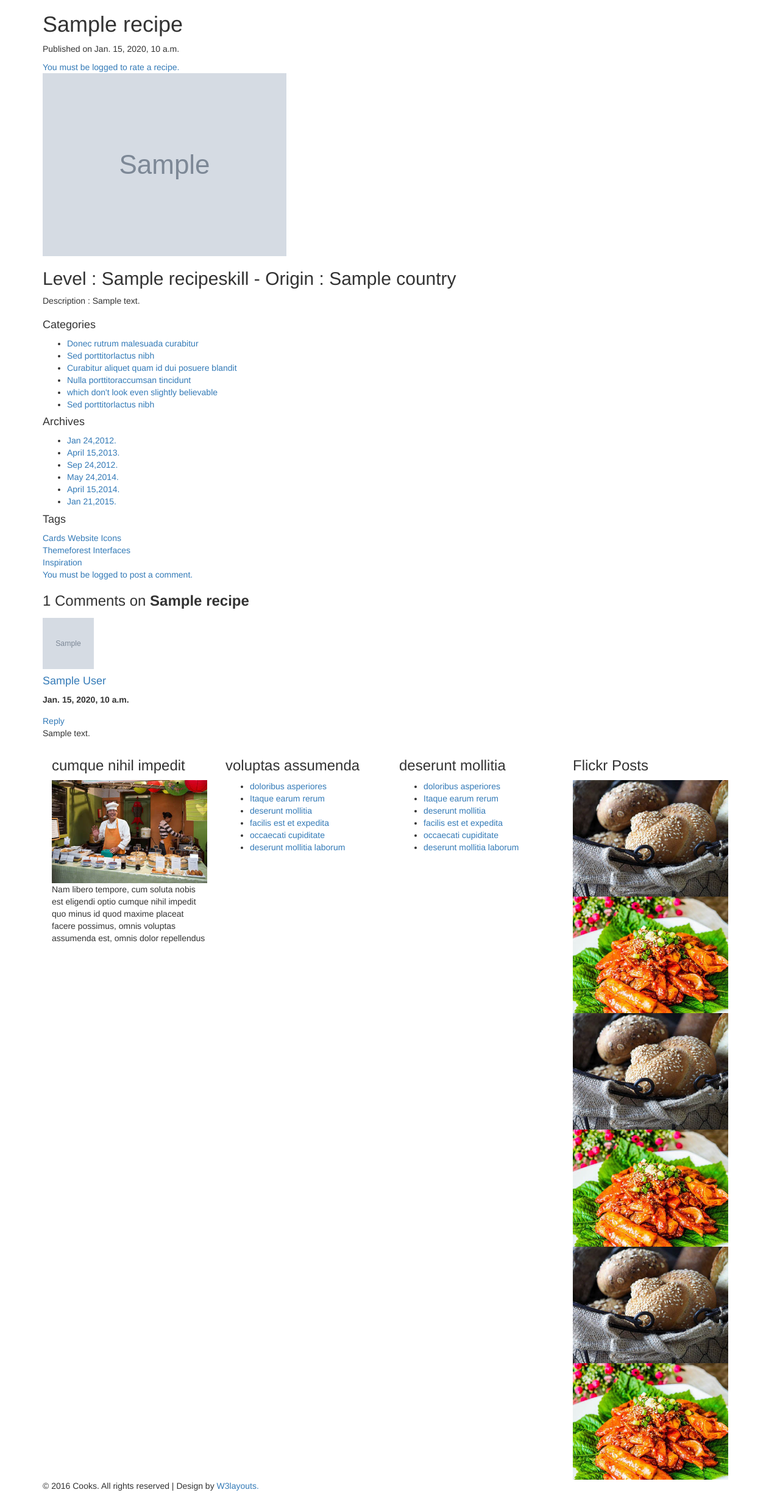
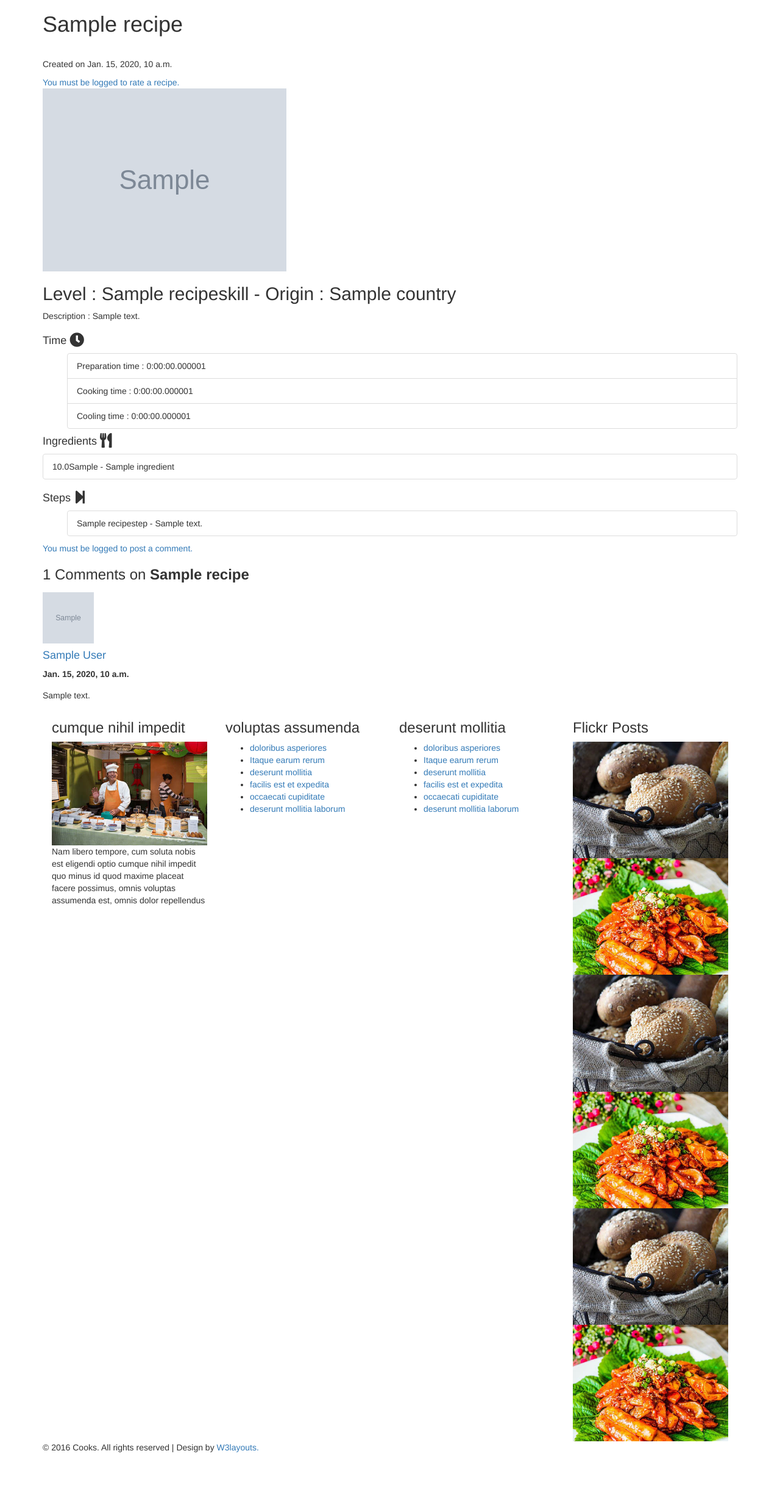
Before and after one commit to vmullet/MasterCook, a Django app: a page that uses recipes/templates/recipes/recipes_details.html in a window 1280 px wide. Shown: the part 72-2528 px from the top of the page at 61% size. After the commit the page ends 2453 px from the top, so only its background shows below. Run offline with Django 3.2, Linux system fonts and the light colour scheme; tables that the repository leaves empty hold one stand-in row (values such as "Sample post"); grey boxes marked "Sample" are stand-in pictures; some libraries are stand-ins or nearby versions.

Commit message:
Fixed comments problems and improved details page

```diff
--- a/accounts/forms.py
+++ b/accounts/forms.py
@@ -2,7 +2,6 @@ from django import forms
 from django.utils.translation import ugettext_lazy as _
 from django.contrib.auth.forms import AuthenticationForm, UserCreationForm, PasswordChangeForm
 from django.contrib.auth.models import User
-from django.contrib.admin import widgets
 from .models import CookerProfile
 from generic.models import Country
 
@@ -144,9 +143,10 @@ class CookerChangePasswordForm(PasswordChangeForm):
 
 
 class CookerProfileForm(forms.ModelForm):
-    date_of_birth = forms.DateField(widget=widgets.AdminDateWidget(
+    date_of_birth = forms.DateField(widget=forms.DateInput(
         attrs={
             'class': 'form-control',
+            'type': 'date',
             'placeholder': _("form.date_birth.placeholder"),
             'aria-describedby': 'sizing-addon1',
         }
--- a/assets/css/custom.css
+++ b/assets/css/custom.css
@@ -11,3 +11,7 @@
 .recipe-list {
     margin-top: 5px;
 }
+
+.flag-small {
+
+}
--- a/recipes/models.py
+++ b/recipes/models.py
@@ -135,6 +135,15 @@ class RecipeComment(models.Model):
     def get_children(self):
         return RecipeComment.objects.filter(parent=self)
 
+    def is_root(self):
+        return self.parent is None
+
+    def is_just_child(self):
+        return self.parent is not None and RecipeComment.objects.filter(parent=self).count() == 0
+
+    def is_child_and_parent(self):
+        return self.parent is not None and RecipeComment.objects.filter(parent=self).count() > 0
+
 
 class RecipeRate(models.Model):
     """
--- a/recipes/templates/recipes/recipes_details.html
+++ b/recipes/templates/recipes/recipes_details.html
@@ -18,14 +18,15 @@
 
     <h1 class="animated fadeInLeftBig" data-wow-duration="1000ms" data-wow-delay="300ms">
         {{ recipe.name }}
+        <div class="flag flag--{{ recipe.recipe_origin.css_class }}" style="width:1em;height:0.7em;"></div>
     </h1>
 
     <div class="single-left wow fadeInLeftBig" data-wow-duration="1000ms" data-wow-delay="300ms">
         {% if user.is_authenticated and user == recipe.author %}
-            <a href="" class="btn btn-danger btn-md">Remove</a>
+            <a href="{% url 'recipes:delete' recipe_pk=recipe.pk %}" class="btn btn-danger btn-md">Remove</a>
             <a href="{% url 'recipes:edit' recipe_slug=recipe.slug %}" class="btn btn-warning btn-md">Edit</a>
         {% endif %}
-        <p>Published on <span>{{ recipe.created_at }}</span></p>
+        <p>Created on <span>{{ recipe.created_at }}</span></p>
         {% if user.is_authenticated %}
             <form action="{% url 'recipes:add_rate' recipe_pk=recipe.pk %}" method="post">
                 {% csrf_token %}
@@ -52,40 +53,40 @@
     <div class="clearfix"></div>
     <div class="tags-cate">
         <div class="cat-grid wow flipInY" data-wow-duration="1000ms" data-wow-delay="300ms">
-            <h4><span>C</span>ategories</h4>
+            <h4><span>T</span>ime <i class="fa fa-clock fa-lg"></i></h4>
             <ul>
-                <li><a href="#">Donec rutrum malesuada curabitur</a></li>
-                <li><a href="#">Sed porttitorlactus nibh</a></li>
-                <li><a href="#">Curabitur aliquet quam id dui posuere blandit</a></li>
-                <li><a href="#">Nulla porttitoraccumsan tincidunt</a></li>
-                <li><a href="#">which don't look even slightly believable</a></li>
-                <li><a href="#">Sed porttitorlactus nibh</a></li>
+                <li class="list-group-item">Preparation time : {{ recipe.preparation_time }}</li>
+                <li class="list-group-item">Cooking time : {{ recipe.cooking_time }}</li>
+                <li class="list-group-item">Cooling time : {{ recipe.cooling_time }}</li>
             </ul>
         </div>
         <div class="cat-grid wow flipInY" data-wow-duration="1000ms" data-wow-delay="300ms">
-            <h4><span>A</span>rchives</h4>
-            <ul>
-                <li><a href="#">Jan 24,2012.</a></li>
-                <li><a href="#">April 15,2013.</a></li>
-                <li><a href="#">Sep 24,2012.</a></li>
-                <li><a href="#">May 24,2014.</a></li>
-                <li><a href="#">April 15,2014.</a></li>
-                <li><a href="#">Jan 21,2015.</a></li>
+            <h4><span>I</span>ngredients <i class="fas fa-utensils fa-lg"></i></h4>
+            <ul class="list-group wow fadeInUp animated" data-wow-duration="1000ms" data-wow-delay="300ms"
+                style="visibility: visible; animation-duration: 1000ms; animation-delay: 300ms; animation-name: fadeInUp;">
+                {% if recipe_ingredients.count > 0 %}
+                    {% for ingredient in recipe_ingredients %}
+                        <li class="list-group-item">
+                            {{ ingredient.quantity }}{{ ingredient.unit_measure.symbol }}
+                            - {{ ingredient.ingredient.name }}
+                        </li>
+                    {% endfor %}
+                {% else %}
+                    <li><a href="#">No ingredients yet</a></li>
+                {% endif %}
             </ul>
         </div>
         <div class="cat-grid wow flipInY" data-wow-duration="1000ms" data-wow-delay="300ms">
-            <h4><span>T</span>ags</h4>
-            <div class="top-social-icons">
-                <a href="#">Cards</a>
-                <a href="#">Website</a>
-                <a href="#">Icons</a>
-                <div class="clearfix"></div>
-                <a href="#">Themeforest</a>
-                <a href="#">Interfaces</a>
-                <div class="clearfix"></div>
-                <a href="#">Inspiration</a>
-                <div class="clearfix"></div>
-            </div>
+            <h4><span>S</span>teps <i class="fas fa-step-forward fa-lg"></i></h4>
+            <ul>
+                {% if recipe_steps.count > 0 %}
+                    {% for step in recipe_steps %}
+                        <li class="list-group-item">{{ step.name }} - {{ step.description }}</li>
+                    {% endfor %}
+                {% else %}
+                    <li><a href="#">No steps yet</a></li>
+                {% endif %}
+            </ul>
         </div>
         <div class="clearfix"></div>
     </div>
@@ -106,7 +107,7 @@
             <label>{{ recipe.name }}</label>
         </h3>
         {% for comment in comments %}
-            {% if comment.parent is None %}
+            {% if comment.is_root %}
                 <div class="tom-grid wow fadeInUp" data-wow-duration="1000ms" data-wow-delay="300ms">
                     <div class="tom">
                         <img class="avatar" src="{{ comment.user.profile.avatar.url }}" alt=" "/>
@@ -120,19 +121,37 @@
                             </h4>
                             <p><label>{{ comment.created_at }}</label></p>
                         </div>
+                        {% if user.is_authenticated %}
                             <div class="reply">
                                 <a href="{% url 'recipes:reply_to_comment' comment_pk=comment.pk %}">Reply</a>
                             </div>
+                        {% endif %}
                         <div class="clearfix"></div>
                         <p class="lorem">{{ comment.comment }}</p>
                     </div>
                     <div class="clearfix"></div>
-                {% if comment.get_children.count == 0 %}
                 </div>
-                {% else %}
-
             {% endif %}
-            {% endif %}
+            {% for reply in comment.get_children %}
+                <div class="tom-grid humour wow fadeInUp" data-wow-duration="1000ms" data-wow-delay="300ms">
+                    <div class="tom">
+                        <img class="avatar" src="{{ reply.user.profile.avatar.url }}" alt=" "/>
+                    </div>
+                    <div class="tom-right">
+                        <div class="Hardy">
+                            <h4>
+                                <a href="{% url 'accounts:view_profile' username=reply.user.username %}">
+                                    {{ reply.user.first_name }} {{ reply.user.last_name }}
+                                </a>
+                            </h4>
+                            <p><label>{{ reply.created_at }}</label></p>
+                        </div>
+                        <div class="clearfix"></div>
+                        <p class="lorem">{{ reply.comment }}</p>
+                    </div>
+                    <div class="clearfix"></div>
+                </div>
+            {% endfor %}
         {% endfor %}
     </div>
 
--- a/recipes/templates/recipes/recipes_list.html
+++ b/recipes/templates/recipes/recipes_list.html
@@ -23,7 +23,7 @@
             <p class="dte">{{ recipe.created_at }}</p>
             <img src="{{ recipe.thumbnail.url }}" alt=" " class="recipe-thumbnail"/>
             <div class="nobis">
-                <a href="{% url 'recipes:details' recipe_slug=recipe.slug %}">{{ recipe.name }}<span>{{ recipe.author.first_name }}  {{ recipe.author.last_name }}</span></a>
+                <a href="{% url 'recipes:details' recipe_slug=recipe.slug %}">{{ recipe.name }}<span>By {{ recipe.author.first_name }}  {{ recipe.author.last_name }}</span></a>
             </div>
             <p class="quod">{{ recipe.get_short_description }}</p>
             <div class="more">
--- a/recipes/urls.py
+++ b/recipes/urls.py
@@ -12,7 +12,7 @@ urlpatterns = [
     path('recipes/<int:recipe_pk>/comment/add', views.recipe_add_comment, name='add_comment'),
     path('recipes/<int:recipe_pk>/image/add', views.recipe_add_image, name='add_image'),
     path('recipes/<int:recipe_pk>/step/add', views.recipe_add_step, name='add_step'),
-    path('recipes/<int:recipe_pk>/ingredient/add', views.recipe_add_step, name='add_ingredient'),
+    path('recipes/<int:recipe_pk>/ingredient/add', views.recipe_add_ingredient, name='add_ingredient'),
     path('recipes/<int:recipe_pk>/rate/add', views.recipe_add_rate, name='add_rate'),
     path('recipes/<slug:recipe_slug>/details', views.recipe_details, name='details'),
     path('recipes/comment/<int:comment_pk>/replyto', views.recipe_reply_comment, name='reply_to_comment')
--- a/recipes/views.py
+++ b/recipes/views.py
@@ -1,5 +1,5 @@
 from django.shortcuts import render, redirect
-from .models import Recipe, RecipeComment, RecipeRate
+from .models import Recipe, RecipeComment, RecipeRate, RecipeIngredient, RecipeStep
 from . import forms as recipeforms
 from django.contrib.auth.decorators import login_required
 from django.contrib import messages
@@ -16,7 +16,7 @@ def recipe_homepage(request):
 
 
 def recipe_list(request):
-    recipes = Recipe.objects.all()
+    recipes = Recipe.objects.all().order_by('-created_at')
     return render(request, 'recipes/recipes_list.html',
                   {
                       'recipes': recipes
@@ -25,7 +25,9 @@ def recipe_list(request):
 
 def recipe_details(request, recipe_slug):
     recipe = get_object_or_404(Recipe, slug=recipe_slug)
-    comments = RecipeComment.objects.filter(recipe=recipe)
+    recipe_ingredients = RecipeIngredient.objects.filter(recipe=recipe)
+    recipe_steps = RecipeStep.objects.filter(recipe=recipe)
+    comments = RecipeComment.objects.filter(recipe=recipe).order_by('-created_at')
     recipe_rate = None
     if request.user.is_authenticated:
         recipe_rate = RecipeRate.objects.filter(recipe=recipe, user=request.user).first()
@@ -35,6 +37,8 @@ def recipe_details(request, recipe_slug):
     return render(request, 'recipes/recipes_details.html',
                   {
                       'recipe': recipe,
+                      'recipe_ingredients': recipe_ingredients,
+                      'recipe_steps': recipe_steps,
                       'comments': comments,
                       'comment_form': comment_form,
                       'rate_form': rate_form,
```
Also changed, not shown: 1 other file. Lines whose indentation alone changed are shown as unchanged.
